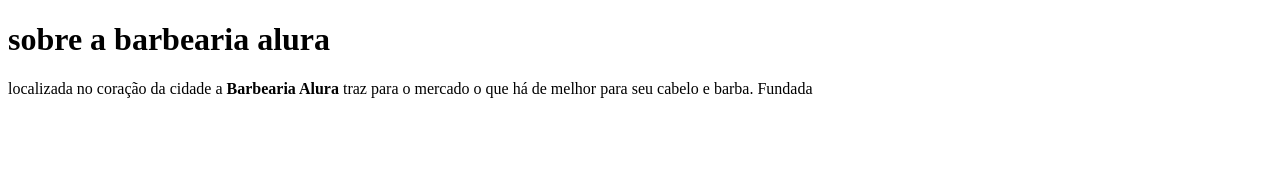
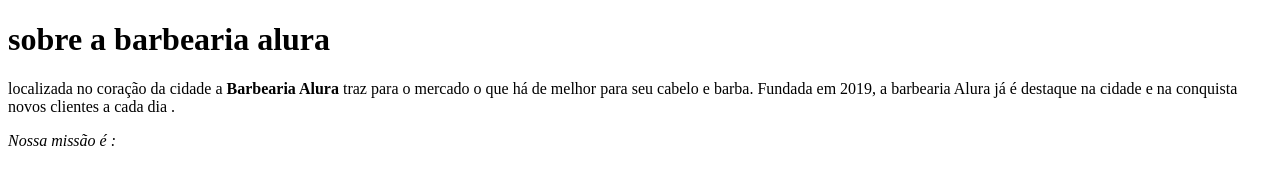
Before and after one commit to patomoiado/projetohtmligor1a, a plain HTML site: page index.html in a window 1280 px wide. Drawn offline with Linux system fonts and the light colour scheme.

Commit message:
aula 03\10

```diff
--- a/index.html
+++ b/index.html
@@ -8,9 +8,13 @@
 </head>
 <body>
   <h1>sobre a barbearia alura</h1>
+
     <p>localizada no coração da cidade a <strong>Barbearia Alura</strong> traz para o mercado o que há  de melhor para  seu cabelo e barba.
-    Fundada
+    Fundada em 2019, a barbearia Alura já é destaque na cidade e na conquista novos clientes  a cada dia .</p>
+
+<p><em> Nossa missão é : <STRONG </em></p>
     </p>
   </h1>
+<Link rel="stylesheet" href = "style .css">
 </body>
 </html>
```
Also changed, not shown: style.css (added).
